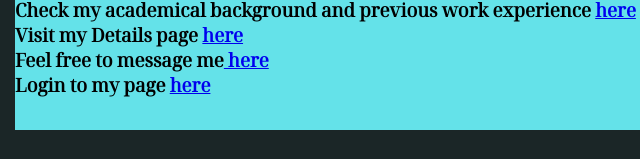
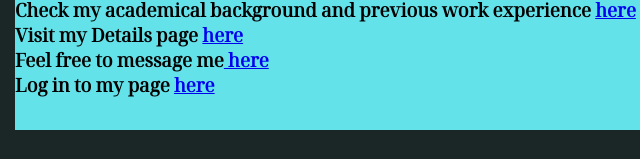
Before and after one commit to Razvan-Buzan/challenge2, a plain HTML site: page index.html in a window 1280 px wide. Shown: the part 702-861 px from the top of the page, 113-753 px from the left. Drawn offline with Linux system fonts and the light colour scheme.

Commit message:
Add files via upload

```diff
--- a/index.html
+++ b/index.html
@@ -21,7 +21,7 @@
             <h3>Check my academical background and previous work experience <a href="studies.html"> here</a></h3>
             <h3>Visit my Details page <a href="details.html"> here</a></h3>
             <h3>Feel free to message me<a href="message.html"> here</a><br> </h3>
-            <h3>Login to my page <a href="login.html"> here</a><br> </h3>
+            <h3>Log in to my page <a href="login.html"> here</a><br> </h3>
     </main>
 </body>
 </html>
```
